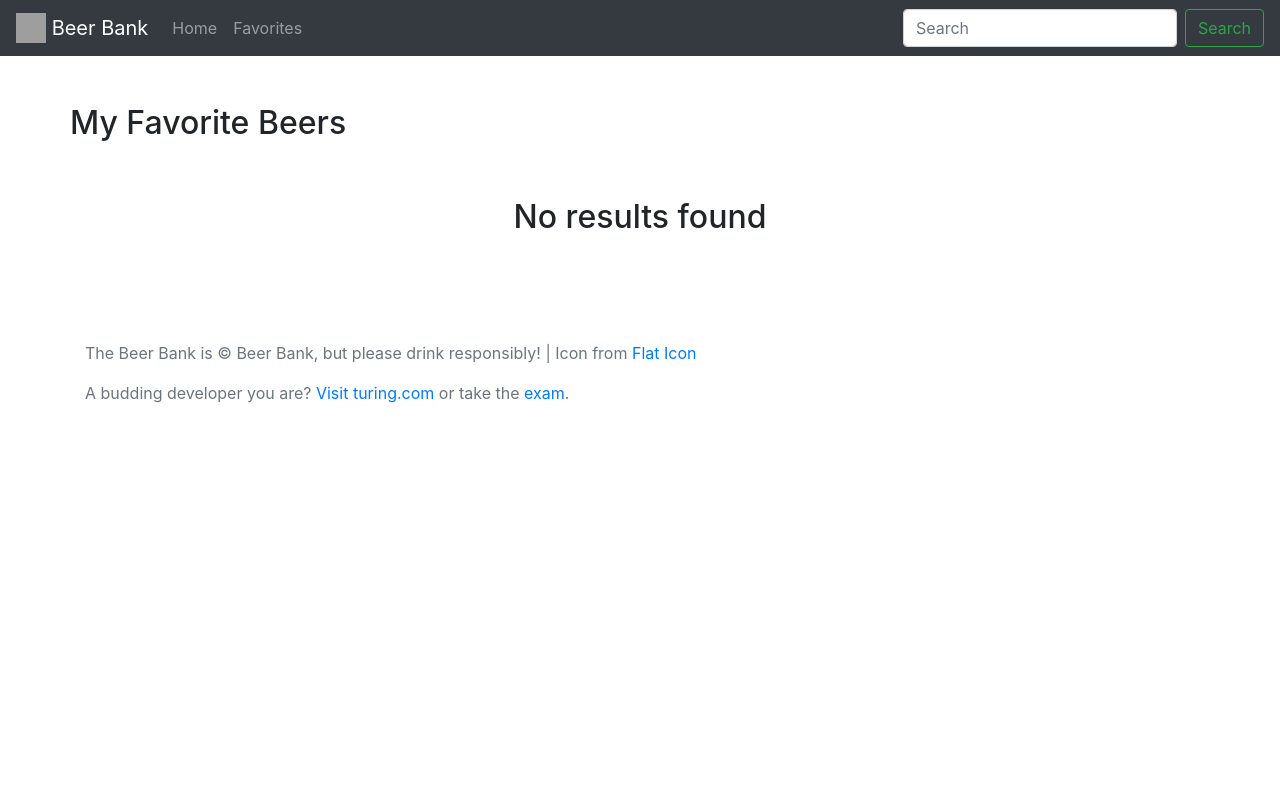
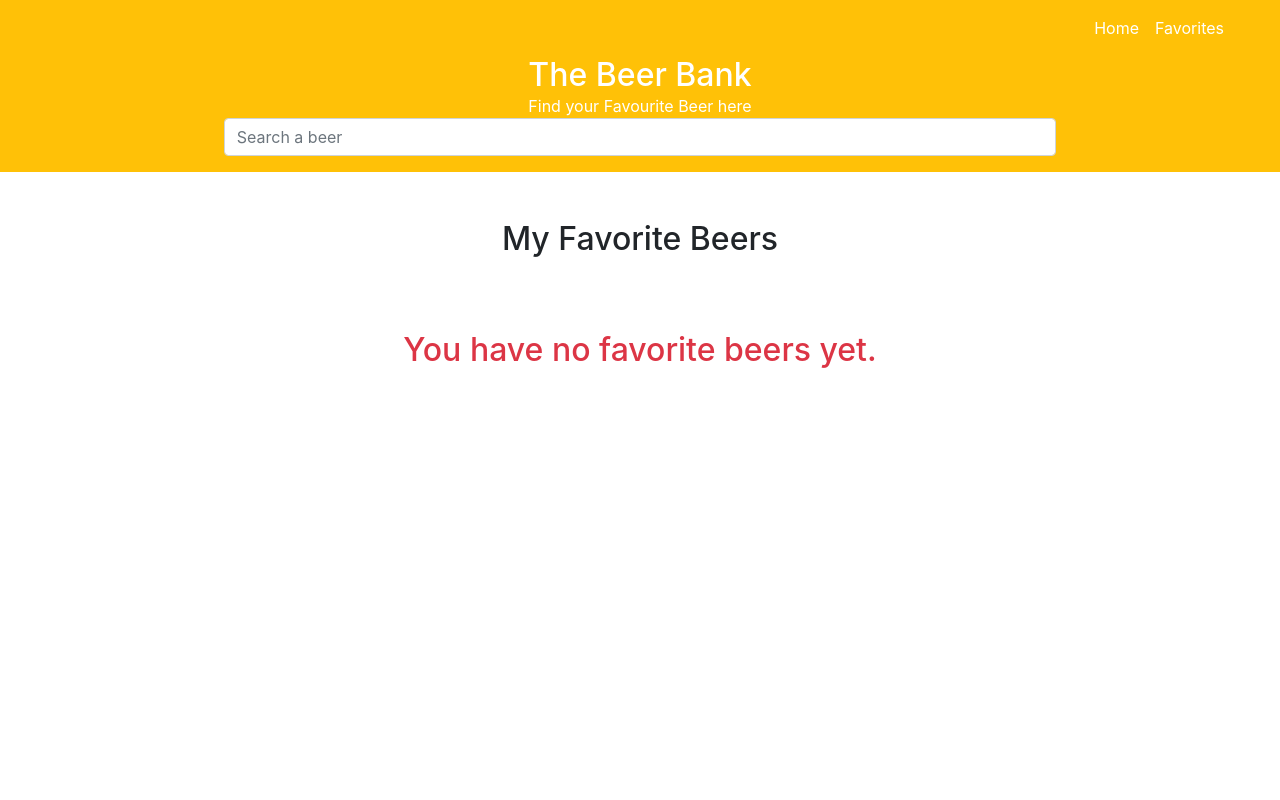
Before and after one commit to brandeth/beer-bank, a Vue app: page /#/favorites in a window 1280 px wide. Shown: the top 800 px of the page. Built offline with nearby package versions, Linux system fonts and the light colour scheme; grey boxes are pictures that could not be loaded.

Commit message:
Fixed issue regarding design

```diff
--- a/src/App.vue
+++ b/src/App.vue
@@ -1,12 +1,12 @@
 <template>
   <div id="app">
-    <Navbar :search="search" :beers="beers" @nav-search="modSearch"/>
-    <router-view :beer="beer" :beers="beers" :search="search" :fav="favorites" :addFav="addToFavorites" :removeFav="removeFromFavorites" :toggle="toggleModal" :filteredListMain="filteredListMain" @main-search="modSearch"/>
+    <!-- <Navbar :search="search" :beers="beers" @nav-search="modSearch"/> -->
+    <router-view style="min-height: 100vh" :beer="beer" :beers="beers" :search="search" :fav="favorites" :addFav="addToFavorites" :removeFav="removeFromFavorites" :toggle="toggleModal" :filteredListMain="filteredListMain" @main-search="modSearch"/>
     <a href="#" id="scroll" style="display: none;"><span></span></a>
-    <footer class="text-muted">
+    <footer class="text-muted mt-5 py-5" style="background-color: #d09c02;">
       <div class="container">
-        <p>The Beer Bank is &copy; Beer Bank, but please drink responsibly! | Icon from <a href="https://flaticon.com">Flat Icon</a></p>
-        <p>A budding developer you are? <a href="https://turing.com/" target="_blank">Visit turing.com</a> or take the <a href="https://turing.ly/" target="_blank">exam</a>.</p>
+        <p class="text-white">The Beer Bank is &copy; Beer Bank, but please drink responsibly! | Icon from <a href="https://flaticon.com" class="text-danger">Flat Icon</a></p>
+        <p class="text-white">A budding developer you are? <a href="https://turing.com/" class="text-danger" target="_blank">Visit turing.com</a> or take the <a href="https://turing.ly/" target="_blank" class="text-danger">exam</a>.</p>
       </div>
     </footer>
   </div>
--- a/src/components/Favorites.vue
+++ b/src/components/Favorites.vue
@@ -1,47 +1,86 @@
 <template>
-	<main class="container py-5">
-		<section class="row">
-			<h2> My Favorite Beers </h2>
+	<div>
+		<!-- <Navbar /> -->
+		<div class="jumbotron pt-0 pb-3 rounded-0 bg-warning sticky-top">
+	      <nav class="navbar navbar-expand navbar-dark">
+	        <div class="collapse navbar-collapse" id="navbarsExample02">
+	          <ul class="navbar-nav ml-auto">
+	            <li class="nav-item">
+	              <router-link class="nav-link" to="/">
+	                <span class="text-white">Home</span>
+	              </router-link>
+	            </li>
+	            <li class="nav-item">
+	              <router-link class="nav-link" to="/favorites">
+	                <span class="text-white">Favorites</span>
+	              </router-link>
+	            </li>
+	          </ul>
+	        </div>
+	      </nav>
+
+	      <div class="container">
+	        <h2 class="display-5 text-center my-0 text-white">The Beer Bank</h2>
+	        <p class="text-center my-0 text-white">Find your Favourite Beer here</p>
+	        <form class="w-75 mx-auto" v-on:submit.prevent>
+	          <div class="form-row">
+	            <div class="col">
+	              <input v-model="mainSearch" type="text" class="form-control" id="search" aria-describedby="searchHelp" placeholder="Search a beer">
+	            </div>
+	          </div>
+	        </form>
+	      </div>
+	    </div>
+		<main class="container mt-5">
+
+			<section class="row px-5 pb-3">
+				<div class="col">
+					<h2 class="text-center"> My Favorite Beers </h2>
+				</div>
 			</section>
 			<div class="row px-5" v-if="filteredFav.length">
 		      <div class="col-md-6 col-lg-4 my-2" v-for="(beer, index) in filteredFav" :key="beer.id">
-	        <div class="card mx-2 animated fadeIn" >
+		        <div class="card mx-2 animated fadeIn" style="min-height: 350px">
 		          <div @click.prevent="toggle(beer)" :style="{background: `url(${beer.image_url})`}" class="card-bg my-2"></div>
 		          <div class="card-body">
-	            <h5 class="card-title" >{{ beer.name }}</h5>
-	            <p class="card-text">{{ beer.tagline }}</p>
+		            <h5 @click.prevent="toggle(beer)" class="card-title text-center" style="color: goldenrod" >{{ beer.name }}</h5>
+		            <p class="card-text text-center">{{ beer.tagline }}</p>
 		            <span v-if="beer.favorite" class="favorite" @click.prevent="removeFav(beer)"><i class="fas fa-star"></i></span>
 		            <span v-else class="favorite" @click.prevent="addFav(beer)"><i class="far fa-star"></i></span>
 		          </div>
 		        </div>
 		      </div>
 		    </div>
-	    <div v-else-if="!filteredFav.length" class="py-5">
-	    	<h2 class="text-center">No results found</h2>
+		    <div v-else-if="!filteredFav.length && mainSearch !== ''" class="py-5">
+		    	<h2 class="text-center text-danger">No results found</h2>
 		   	</div>
 		   	<div v-else class="py-5">
-	    	<h2 class="text-center">You have no favorite beers yet.</h2>
+		    	<h2 class="text-center text-danger">You have no favorite beers yet.</h2>
 		   	</div>
 		    <Modal :beer="beer" :addFav="addFav" :removeFav="removeFav"/>
 		</main>
+	</div>
 </template>
 
 <script type="text/javascript">
 	import Modal from '@/components/Modal'
+	import Navbar from '@/components/Navbar'
 	export default {
 		name: 'Favorites',
 		components: {
-		  Modal
+		  Modal,
+		  Navbar
 		},
 		props: ['beer', 'fav', 'addFav', 'removeFav', 'toggle', 'search', 'filteredListMain'],
 		data() {
 			return {
+				mainSearch: this.search
 			}
 		},
 		computed: {
 			filteredFav() {
 				return this.fav.filter(beer => {
-	        return beer.name.toLowerCase().includes(this.search.toLowerCase())
+			        return beer.name.toLowerCase().includes(this.mainSearch.toLowerCase())
 			      })
 			}
 		},
--- a/src/components/Index.vue
+++ b/src/components/Index.vue
@@ -1,43 +1,61 @@
 <template>
-  <main class="container py-5">
+  <main class="pt-0">
 
-    <div class="jumbotron jumbotron-fluid">
+    <div class="jumbotron pt-0 pb-3 rounded-0 bg-warning sticky-top">
+      <nav class="navbar navbar-expand navbar-dark">
+        <div class="collapse navbar-collapse" id="navbarsExample02">
+          <ul class="navbar-nav ml-auto">
+            <li class="nav-item">
+              <router-link class="nav-link" to="/">
+                <span class="text-white">Home</span>
+              </router-link>
+            </li>
+            <li class="nav-item">
+              <router-link class="nav-link" to="/favorites">
+                <span class="text-white">Favorites</span>
+              </router-link>
+            </li>
+          </ul>
+        </div>
+      </nav>
+
       <div class="container">
-        <h1 class="display-4 text-center">The Beer Bank</h1>
-        <p class="lead text-center">Find your Favourite Beer here</p>
+        <h2 class="display-5 text-center my-0 text-white">The Beer Bank</h2>
+        <p class="text-center my-0 text-white">Find your Favourite Beer here</p>
         <form class="w-75 mx-auto" v-on:submit.prevent>
           <div class="form-row">
             <div class="col">
               <input v-model="mainSearch" type="text" class="form-control" id="search" aria-describedby="searchHelp" placeholder="Search a beer">
-            </div>
-            <div class="col-auto">
-              <button type="submit" class="btn btn-primary">Search</button>
             </div>
           </div>
         </form>
       </div>
     </div>
 
-    <div v-if="beers.length && filteredListMain().length" class="row px-5 beer-rows">
+    <div v-if="beers.length && filteredListMain().length" class="row px-5 beer-rows container mx-auto ">
       <div class="col-md-6 col-lg-4 my-2" v-for="(beer, index) in filteredListMain()" :key="beer.id">
-        <div class="card mx-2 animated fadeIn" >
+        <div class="card mx-2 animated fadeIn" style="min-height: 350px" >
           <div @click.prevent="toggle(beer)" :style="{background: `url(${beer.image_url})`}" class="card-bg my-2"></div>
           <div class="card-body">
-            <h5 class="card-title" @click.prevent="toggle(beer)" data-toggle="modal" data-target="#exampleModal">{{ beer.name }}</h5>
-            <p class="card-text">{{ beer.tagline }}</p>
+            <h5 class="card-title text-center" style="color: goldenrod" @click.prevent="toggle(beer)" data-toggle="modal" data-target="#exampleModal">{{ beer.name }}</h5>
+            <p class="card-text text-center">{{ beer.tagline }}</p>
             <span v-if="beer.favorite" class="favorite" @click="removeFav(beer)"><i class="fas fa-star"></i></span>
             <span v-else class="favorite" @click="addFav(beer)"><i class="far fa-star"></i></span>
           </div>
         </div>
+
       </div>
-      <div class="loading" v-if="loading"> <img src="https://upload.wikimedia.org/wikipedia/commons/b/b1/Loading_icon.gif"> </div>
+
+      <div class="col">
+        <div class="loading" v-if="loading"> <h2 class="text-center py-5">Loading...</h2> </div>
+      </div>
     </div>
 
-    <div v-else-if="beers.length && !filteredListMain.length">
+    <div v-else-if="beers.length && !filteredListMain.length" class="px-5">
         <h2> No Results found... </h2>
     </div>
 
-    <div v-else>
+    <div v-else class="px-5">
       <h2> Loading... </h2>
     </div>
 
--- a/src/components/Navbar.vue
+++ b/src/components/Navbar.vue
@@ -1,33 +1,27 @@
 <template>
-	<nav class="navbar navbar-expand-lg navbar-dark bg-dark sticky-top">
-	  <router-link class="navbar-brand" to="/">
-	  	<img src="https://image.flaticon.com/icons/svg/202/202127.svg" width="30" height="30" class="d-inline-block align-top" alt="beer">
-	  	Beer Bank
-	  </router-link>
+	<div class="fixed-top">
+		<nav class="navbar navbar-expand navbar-dark bg-warning">
 
-	  <button class="navbar-toggler" type="button" data-toggle="collapse" data-target="#navbarSupportedContent" aria-controls="navbarSupportedContent" aria-expanded="false" aria-label="Toggle navigation">
-	    <span class="navbar-toggler-icon"></span>
-	  </button>
-
-	  <div class="collapse navbar-collapse" id="navbarSupportedContent">
-	    <ul class="navbar-nav mr-auto">
+		  <div class="collapse navbar-collapse" id="navbarsExample02">
+		    <ul class="navbar-nav ml-auto">
 		      <li class="nav-item">
 		      	<router-link class="nav-link" to="/">
-	      		<span>Home</span>
+		      		<span class="text-white">Home</span>
 		      	</router-link>
 		      </li>
 		      <li class="nav-item">
 		      	<router-link class="nav-link" to="/favorites">
-	      		<span>Favorites</span>
+		      		<span class="text-white">Favorites</span>
 		      	</router-link>
 		      </li>
 		    </ul>
-	    <form class="form-inline my-2 my-lg-0 search-form" v-on:submit.prevent>
-	      <input v-model="navSearch" class="form-control mr-sm-2" id="nav-search" type="search" placeholder="Search" aria-label="Search">
-	      <button class="btn btn-outline-success my-2 my-sm-0" type="submit">Search</button>
-	    </form>
 		  </div>
+
+
 		</nav>
+	</div>
+
+
 </template>
 
 <script type="text/javascript">
```
Lines whose indentation alone changed are shown as unchanged.
